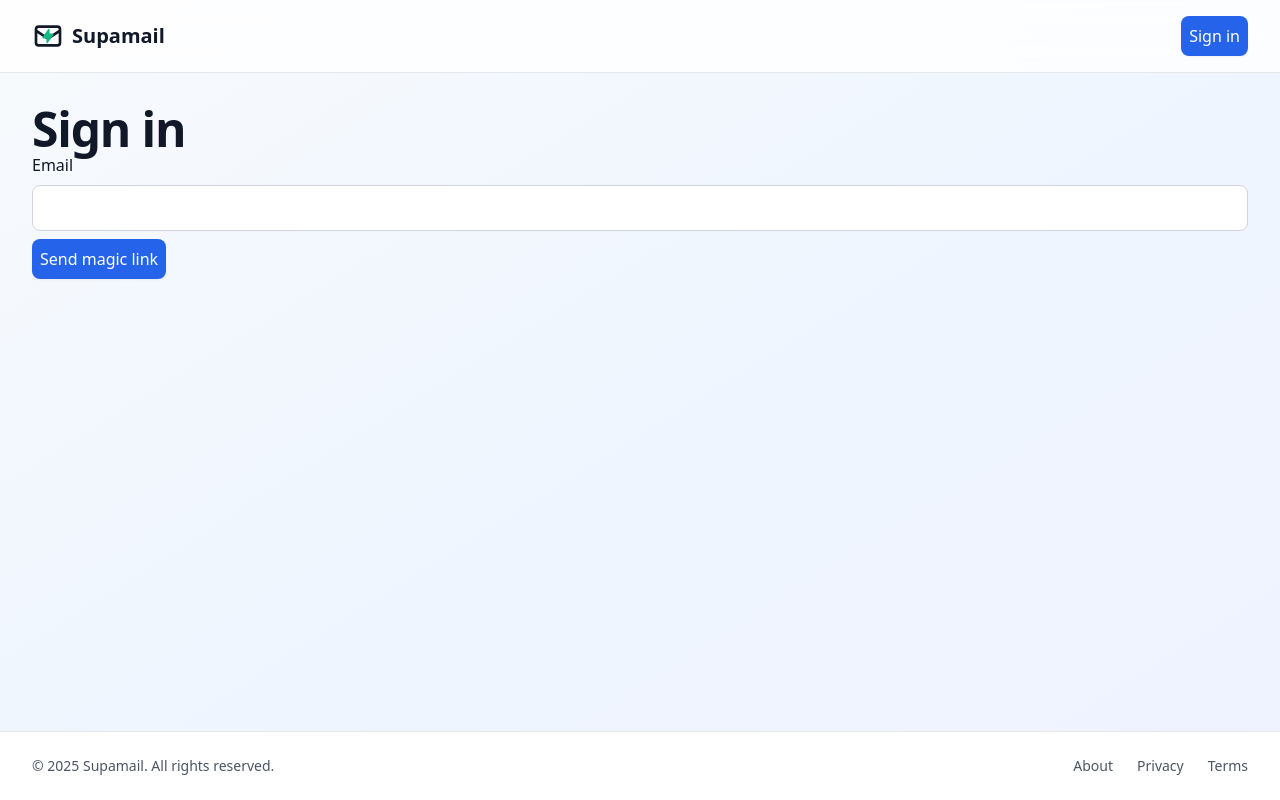
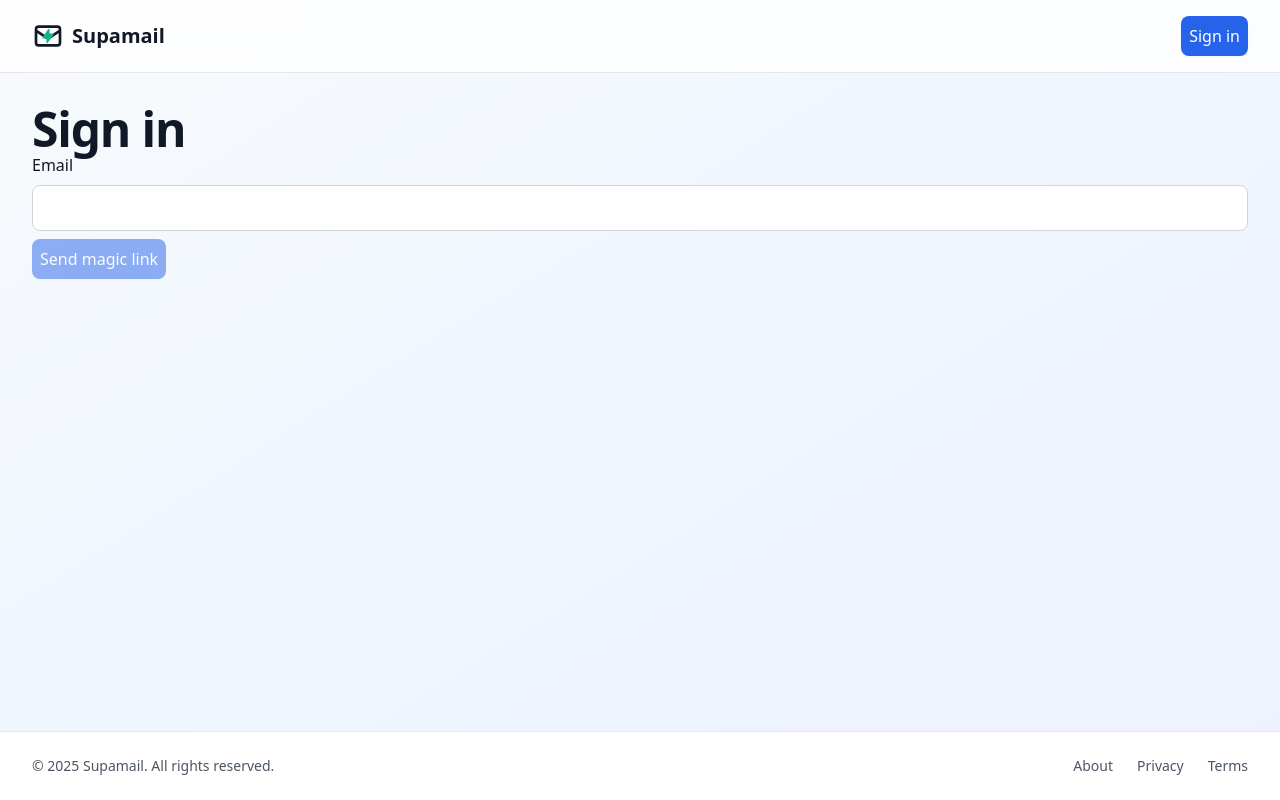
Before and after one commit to gregorvand/supamail-front, a SvelteKit app: page /signin in a window 1280 px wide. Built offline with nearby package versions, Linux system fonts and the light colour scheme; no server answers.

Commit message:
reinstate

```diff
--- a/src/routes/signin/+page.svelte
+++ b/src/routes/signin/+page.svelte
@@ -36,7 +36,7 @@
     Email
     <input type="email" class="mt-2 w-[200px] relative inline-block" bind:value={email} required />
   </label>
-  <button class="btn-primary p-2 rounded-lg mt-2" type="submit">
+  <button class="btn-primary p-2 rounded-lg mt-2" type="submit" disabled={loading || !email}>
     {loading ? 'Sending…' : 'Send magic link'}
   </button>
 </form>
```
